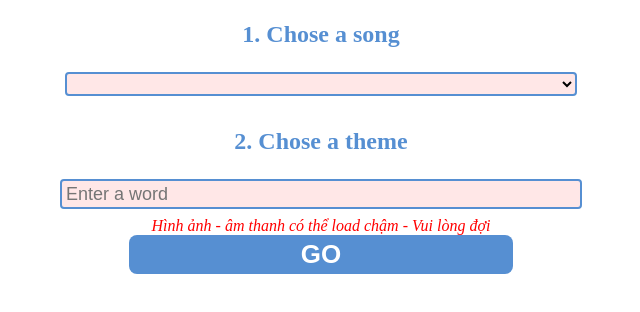
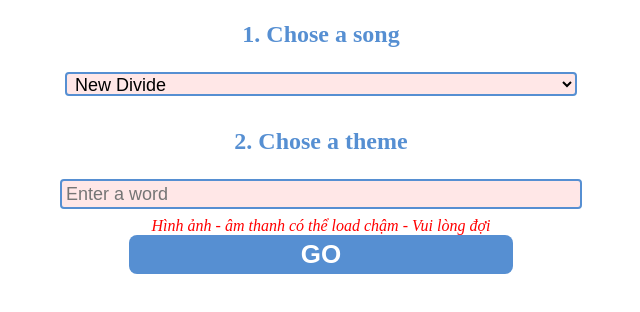
Before and after one commit to duongtq/CyStackTraining, a plain HTML site: page week3/index.html in a window 1280 px wide. Shown: the part 70-382 px from the top of the page, without its empty margins (319-959 px from the left). Drawn offline with Linux system fonts and the light colour scheme; files that its build step writes are made by us from their sources.

Commit message:
Update index.html

```diff
--- a/week3/index.html
+++ b/week3/index.html
@@ -3,7 +3,7 @@
 <head>
     <meta charset="UTF-8">
     <title>Title</title>
-    <link type="text/css" rel="stylesheet" href="css/style.css">
+    <link type="text/css" rel="stylesheet" href="style.css">
 </head>
 <body>
 <!--<div class="container">-->
@@ -31,6 +31,6 @@
         <button id="btnBack">BACK</button>
     </div>
 <!--</div>-->
-    <script src="javascript/musicbox.js"></script>
+    <script src="main.js"></script>
 </body>
 </html>
```
